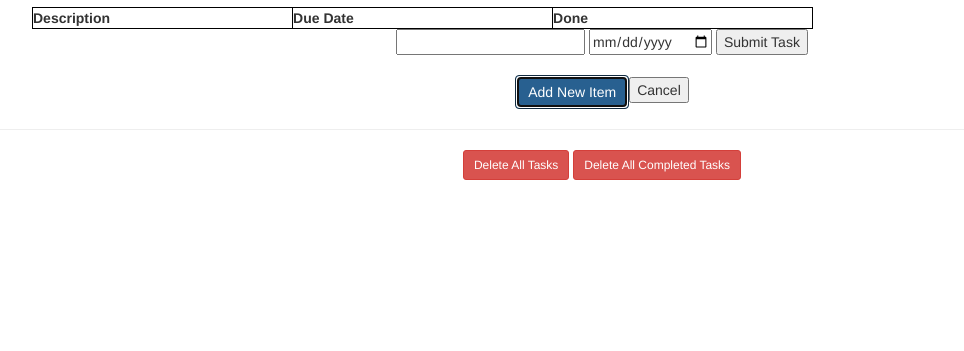
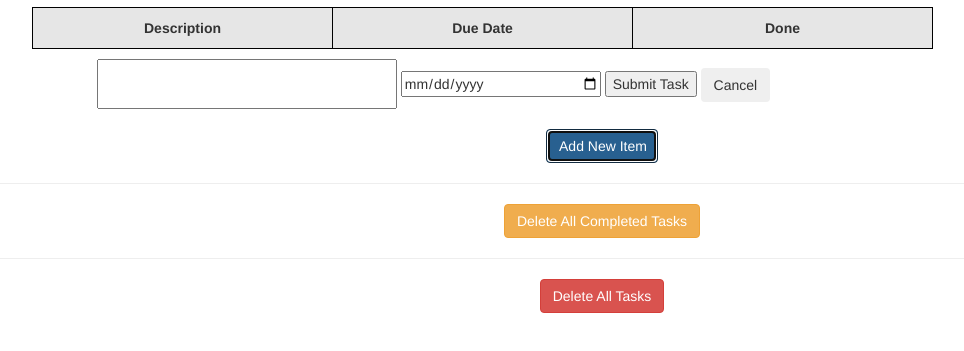
Before and after one commit to mollywhitnack/toDoList, a plain HTML site: page index.html in a window 1280 px wide. Both pictures are taken after a click on the button "Add New Item". Shown: the part 103-454 px from the top of the page, without its empty margins (38-1002 px from the left). Drawn offline with nearby package versions, Linux system fonts and the light colour scheme.

Commit message:
delete checked

```diff
--- a/index.html
+++ b/index.html
@@ -3,8 +3,8 @@
 <head>
   <meta charset="UTF-8">
   <title>To Do List</title>
+  <link rel="stylesheet" href="https://maxcdn.bootstrapcdn.com/bootstrap/3.3.6/css/bootstrap.min.css" integrity="sha384-1q8mTJOASx8j1Au+a5WDVnPi2lkFfwwEAa8hDDdjZlpLegxhjVME1fgjWPGmkzs7" crossorigin="anonymous">
   <link rel="stylesheet" href="style.css">
-  <link rel="stylesheet" href="https://maxcdn.bootstrapcdn.com/bootstrap/3.3.6/css/bootstrap.min.css" integrity="sha384-1q8mTJOASx8j1Au+a5WDVnPi2lkFfwwEAa8hDDdjZlpLegxhjVME1fgjWPGmkzs7" crossorigin="anonymous">
   <script src="http://code.jquery.com/jquery-3.0.0.min.js"></script>
   <script src="main.js"></script>
 </head>
@@ -39,12 +39,15 @@
   <button class = "submitTask">Submit Task</button>
   <button class = "editTask">Submit</button>
   <button class = "cancelTask">Cancel</button>
+  <button class = "cancelAddTask btn btn-secondary">Cancel</button>
 </div>
 <br>
-<button class="addNewTask btn btn-primary">Add New Item</button><button class = "cancelAddTask">Cancel</button>
+<button class="addNewTask btn btn-primary">Add New Item</button>
 <hr>
-<button type="button" id = "deleteAll" class="btn btn-sm btn-danger">Delete All Tasks</button>
-<button type="button" id = "deleteAllCompleted" class="btn btn-sm btn-danger">Delete All Completed Tasks</button>
+<button type="button" id = "deleteAllCompleted" class="btn btn-warning">Delete All Completed Tasks</button>
+<hr>
+<button type="button" id = "deleteAll" class="btn btn-danger">Delete All Tasks</button>
+
 
 
 
--- a/main.js
+++ b/main.js
@@ -1,24 +1,22 @@
 $(document).ready(init);
 
 function init(){
+
   console.log("here");
   var tasks = getTasks();
   console.log("tasks: " , tasks);
   renderTasks(tasks);
-  console.log(tasks);
-
+  //console.log(tasks);
+  $('.cancelAddTask').hide();
   $('.addNewTask').on('click', newTask);
   $('.submitTask').on('click', submitTask);
-  $('.Done').on('click', taskCheck);
+  $('.toDoList').on('click', '.Done',  taskCheck);
   $('.toDoList').on('click', '#delete', deleteTask);
   $('.toDoList').on('click', '#edit', editTask);
   $('.newTask').on('click', '.editTask', submitEdit);
   $('.cancelTask').on('click', cancelTask);
   $('.cancelAddTask').on('click', cancelTask);
   $('#deleteAll').on('click', deleteAllTasks);
-
-  //$('.toDoList').on('checked', '.Done', taskDone);
-  $('.cancelAddTask').hide();
   $('#deleteAllCompleted').on('click', deleteAllCompleted);
 
 }
@@ -28,6 +26,7 @@ function newTask(){
   $('.editTask').hide();
   $('.cancelTask').hide();
   $('.cancelAddTask').show();
+  $('.submitTask.').show();
 }
 
 function submitTask(){
@@ -53,7 +52,6 @@ function getTasks(){
   catch(err){
     var tasks = [];
   }
-  console.log("tasks at try catch: ", tasks);
   return tasks;
 
 }
@@ -66,13 +64,11 @@ function writeTasks(tasks){
 
 
 function renderTasks(tasks){
- console.log("tasks: " , tasks[0]);
  var $lis = tasks.map(task => {
   var $li = $('.template').clone();
   desc = task['description'];
   dte = task['date'];
   dne = task['done'];
-  console.log("done ar render:?" ,dne);
   $li.find('.Description').text(desc);
   $li.find('.Date').text(dte);
   $li.find('.Done').prop('checked', dne);
@@ -80,12 +76,11 @@ function renderTasks(tasks){
   return $li;
  });
   $('.toDoList').empty().append($lis);
-
 }
 
 //set data to true
 function taskCheck(){
-  console.log("HERE");
+  console.log("Check box clicked");
   var tasks = getTasks();
   var index = ($(this).parent().parent().parent().parent().index());
   var task = tasks[index];
@@ -93,6 +88,8 @@ function taskCheck(){
   writeTasks(tasks);
   var newTasks = getTasks()
   renderTasks(newTasks);
+  console.log("checked index: " ,index, " set at ", $('.toDoList'));
+  //$('.toDoList').data('deleteIndex', index);
 }
 
 function deleteTask(){
@@ -100,9 +97,8 @@ function deleteTask(){
   //cancelEdit();
   var tasks = getTasks();
   var index = $(this).parent().parent().parent().parent().index();
-  console.log(tasks[index]);
   tasks.splice(index, 1);
-  console.log(tasks);
+  //console.log(tasks);
   writeTasks(tasks);
   renderTasks(tasks);
 }
@@ -114,10 +110,10 @@ function editTask(){
   $('.cancelTask').show();
   $('.cancelAddTask').hide();
   $('.addNewTask').hide();
-  console.log($(this))//.parent().parent().parent().parent())
+  //console.log($(this))//.parent().parent().parent().parent())
   var description = $(this).parent().parent().parent().parent().find(".Description").text();
   var date = $(this).parent().parent().parent().parent().find(".Date").text();
-  console.log(description);
+  //console.log(description);
   $('.descriptionInput').val(description);
   $('.dueDateInput').val(date);
   var index = $(this).parent().parent().parent().parent().index();
@@ -130,11 +126,7 @@ function submitEdit(){
   var description = $(this).parent().find('.descriptionInput').val();
   var date = $(this).parent().find('.dueDateInput').val();
   var index =  $('.newTask').data('editIndex');
-  console.log(description);
-  console.log(date);
-  console.log("edit: " , index );
   var tasks = getTasks();
-  console.log(tasks[index]);
   task =tasks[index];
   task['description'] = description;
   task['date'] = date;
@@ -146,6 +138,7 @@ function submitEdit(){
 
 function cancelTask(){
   $('.newTask').hide();
+  $('.cancelAddTask').hide();
   $('.addNewTask').show();
 }
 
@@ -153,7 +146,6 @@ function deleteAllTasks(){
 
   var tasks = getTasks();
   var size = tasks.length;
-  console.log(size);
   tasks.splice(0,size);
   writeTasks(tasks);
   renderTasks(tasks);
@@ -163,10 +155,24 @@ function deleteAllTasks(){
 function deleteAllCompleted(){
   var tasks = getTasks();
   var size = tasks.length;
+  var indexs = [];
+  console.log("delete index:" , $('.Done').data('deleteIndex'));
+  for(var i =0; i< size; i++){
+    var task = tasks[i];
+    if(task['done'] === true){
+      indexs.push(i);
+    }
+  }
+   var newTasks = removeChecked(indexs, tasks)
 
-  /*console.log(size);
-  tasks.splice(0,size);
-  writeTasks(tasks);
-  renderTasks(tasks);
-  cancelTask();*/
+  writeTasks(newTasks);
+  renderTasks(newTasks);
 }
+
+function removeChecked(indexs, tasks){
+  var arr = $.grep(tasks, function(n, i) {
+      return $.inArray(i, indexs) ==-1;
+  });
+
+  return arr;
+}
--- a/style.css
+++ b/style.css
@@ -1,7 +1,6 @@
 body{
   text-align: center;
 }
-
 
 
 h1.title{
@@ -9,6 +8,19 @@ h1.title{
   background-color: none;
   padding-top: 20px;
   padding-bottom: 20px;
+}
+
+input.descriptionInput{
+  width:300px;
+  height: 50px;
+  margin-left: -337px;
+}
+input.dueDateInput{
+width: 200px
+}
+
+.newTask{
+  margin-top: 10px;
 }
 
 .tableArea{
@@ -29,6 +41,21 @@ input.done{
 
 th{
   border: 1px solid #000;
-  width:10%;
+  width:300px;
   text-align: center;
+  padding-bottom: 10px;
+  padding-top: 10px;
+
 }
+
+.btn-group-sm>.btn, .btn-sm{
+  line-height: 1;
+}
+
+.toDo{
+  background-color: #e6e6e6;
+}
+
+button.addNewTask{
+  padding-right:10px;
+}
```
